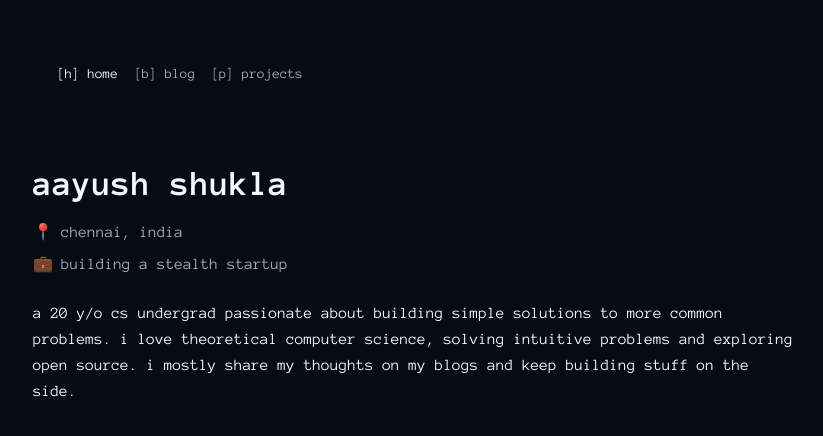
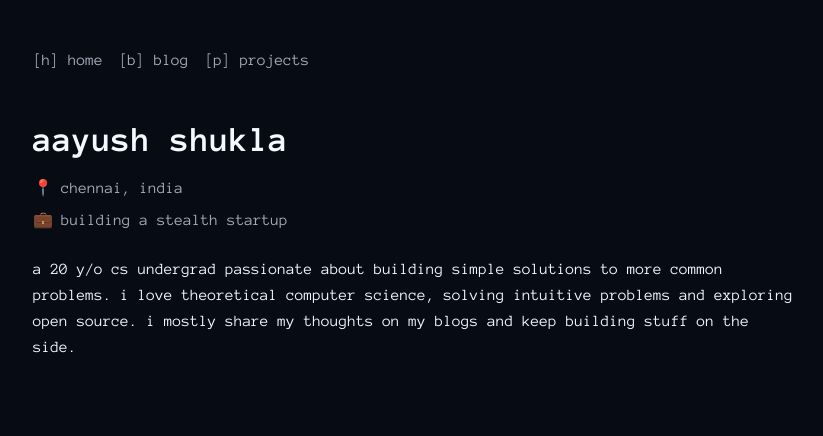
Before and after one commit to a2ys/website, a Next.js app: page / in a window 1280 px wide. Shown: the top 436 px of the page, without its empty margins (183-1006 px from the left). Built offline with nearby package versions, Linux system fonts and the light colour scheme.

Commit message:
feat: update navbar

```diff
--- a/src/components/Nav.tsx
+++ b/src/components/Nav.tsx
@@ -20,27 +20,19 @@ const Nav = () => {
   }, []);
 
   return (
-    <div className="max-w-4xl mx-auto px-6 py-8">
-      <nav className="mb-12">
-        <div className="flex gap-4 text-sm text-muted-foreground">
-          <Link
-            href="/"
-            className="text-foreground hover:text-primary transition-colors"
-          >
+    <nav className="max-w-4xl mx-auto mt-4 mb-12">
+      <div className="flex gap-4 text-muted-foreground">
+        <Link href="/" className="hover:text-primary transition-colors">
           [h] home
         </Link>
         <Link href="/blog" className="hover:text-primary transition-colors">
           [b] blog
         </Link>
-          <Link
-            href="/projects"
-            className="hover:text-primary transition-colors"
-          >
+        <Link href="/projects" className="hover:text-primary transition-colors">
           [p] projects
         </Link>
       </div>
     </nav>
-    </div>
   );
 };
 
```
Lines whose indentation alone changed are shown as unchanged.
